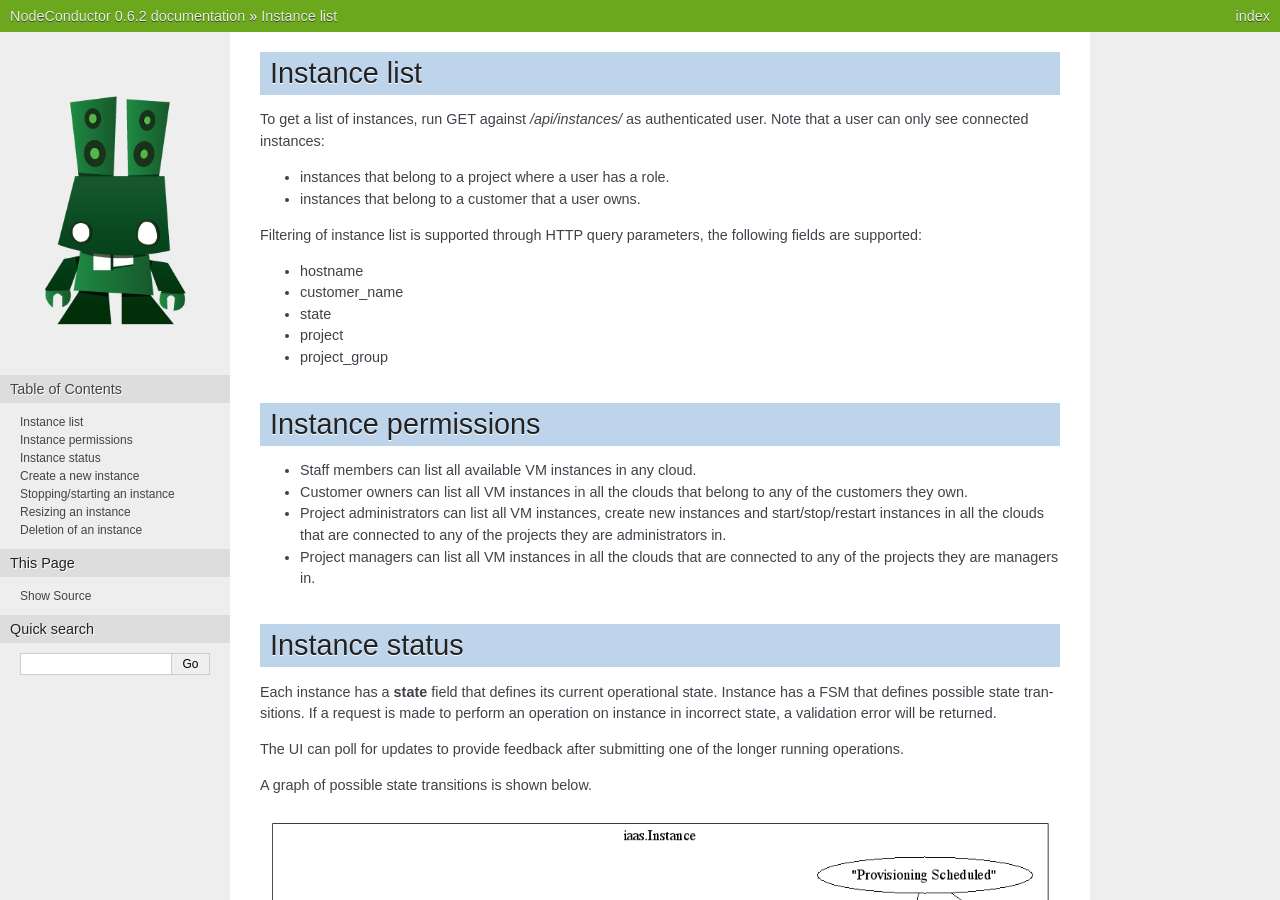
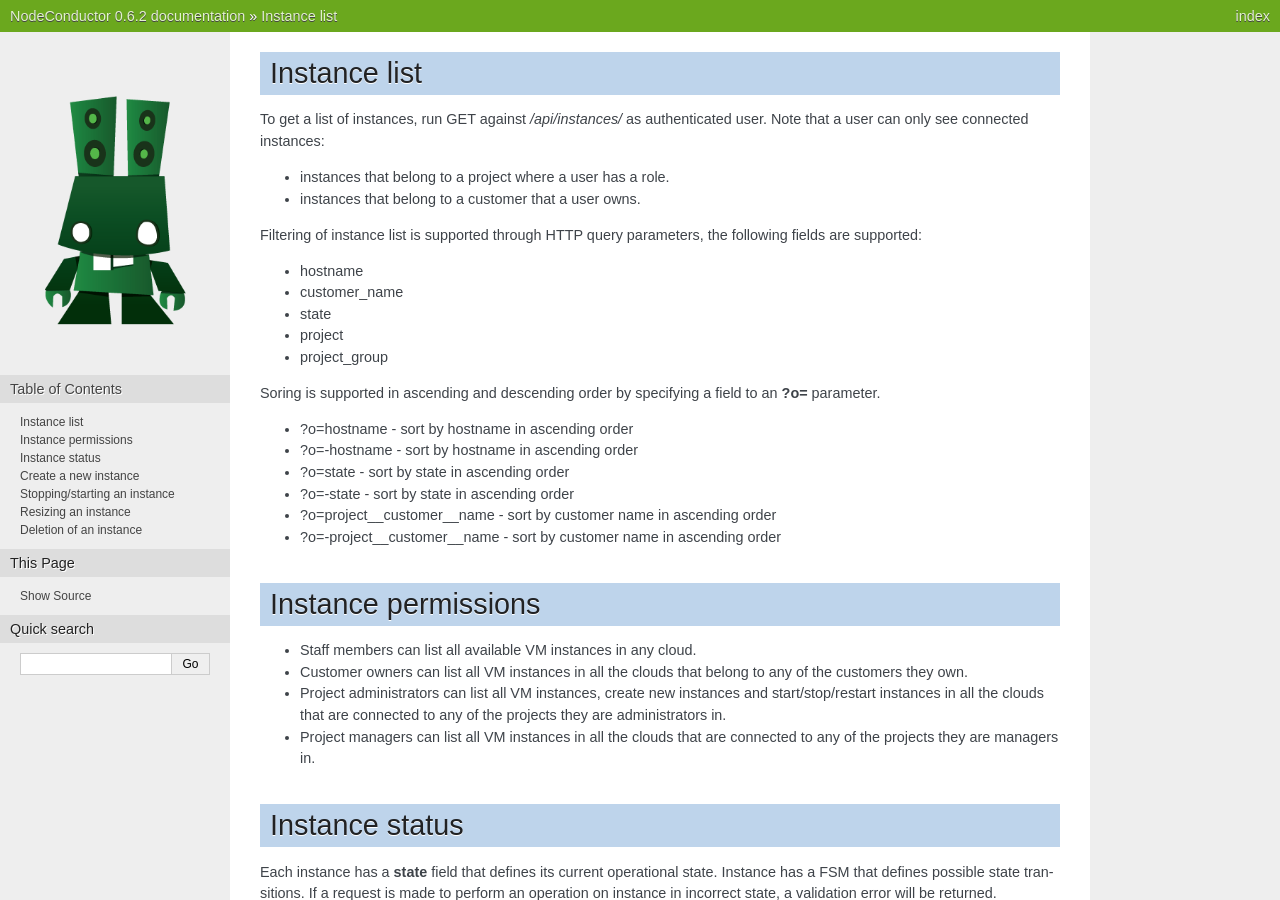
Before and after one commit to opennode/waldur-core, a Sphinx documentation site: the page built from docs/api/instance.rst, in a window 1280 px wide and 900 px high. Built offline with Sphinx 7.4.7, drawn with Linux system fonts in a browser that asks for light colours.

Commit message:
Add sorting for Instance fields

```diff
--- a/docs/api/instance.rst
+++ b/docs/api/instance.rst
@@ -14,6 +14,16 @@ Filtering of instance list is supported through HTTP query parameters, the follo
 - state
 - project
 - project_group
+
+Soring is supported in ascending and descending order by specifying a field to an **?o=** parameter.
+
+- ?o=hostname - sort by hostname in ascending order
+- ?o=-hostname - sort by hostname in ascending order
+- ?o=state - sort by state in ascending order
+- ?o=-state - sort by state in ascending order
+- ?o=project__customer__name - sort by customer name in ascending order
+- ?o=-project__customer__name - sort by customer name in ascending order
+
 
 Instance permissions
 --------------------
```
Also changed, not shown: 1 other file.
